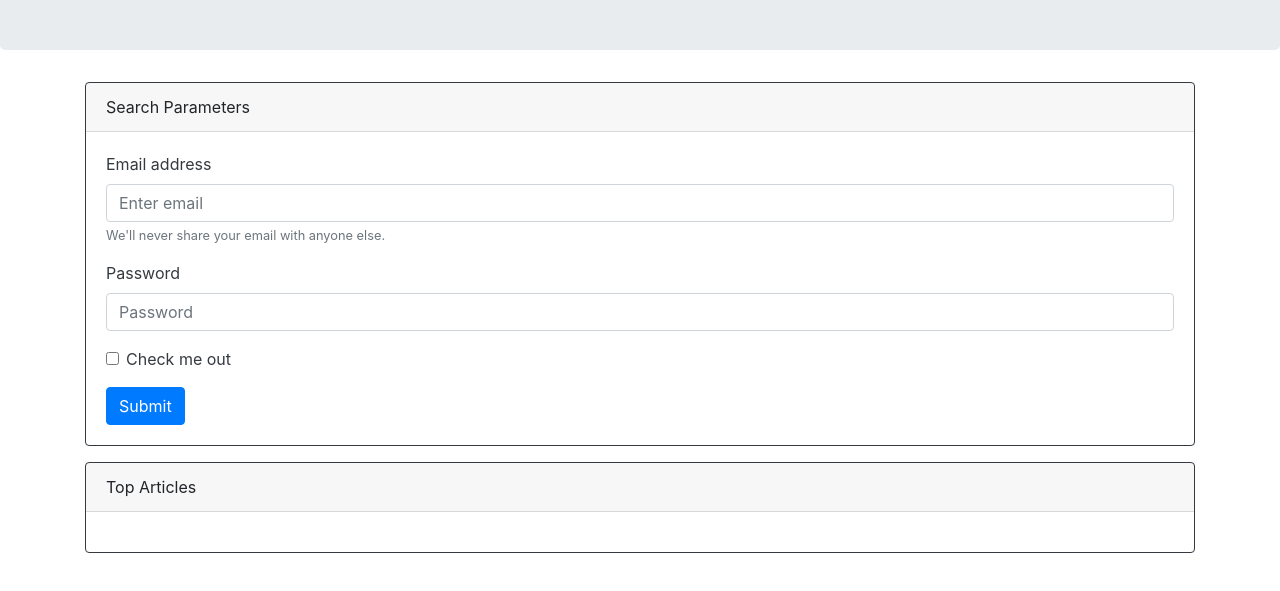
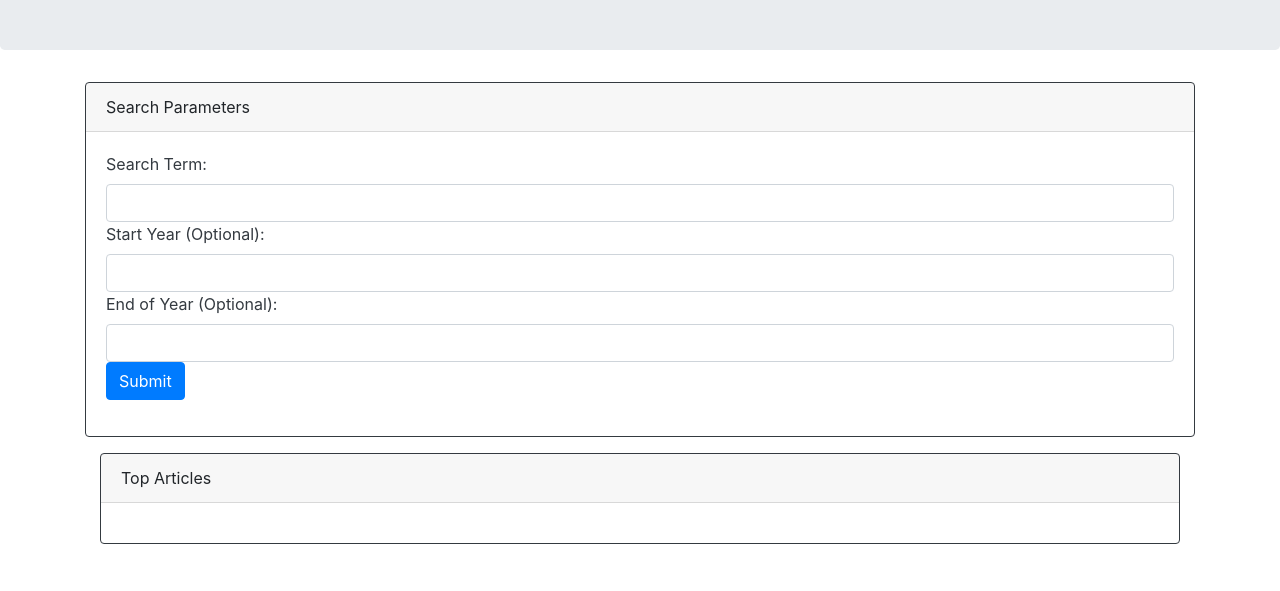
Before and after one commit to zehrl/nyt-search, a plain HTML site: page index.html in a window 1280 px wide. Shown: the part 153-744 px from the top of the page. Drawn offline with nearby package versions, Linux system fonts and the light colour scheme.

Commit message:
Updated form

```diff
--- a/index.html
+++ b/index.html
@@ -38,20 +38,15 @@
                 <!-- Form Body -->
                 <form>
                     <div class="form-group">
-                        <label for="exampleInputEmail1">Email address</label>
-                        <input type="email" class="form-control" id="exampleInputEmail1" aria-describedby="emailHelp"
-                            placeholder="Enter email">
-                        <small id="emailHelp" class="form-text text-muted">We'll never share your email with anyone
-                            else.</small>
-                    </div>
-                    <div class="form-group">
-                        <label for="exampleInputPassword1">Password</label>
-                        <input type="password" class="form-control" id="exampleInputPassword1" placeholder="Password">
-                    </div>
-                    <div class="form-group form-check">
-                        <input type="checkbox" class="form-check-input" id="exampleCheck1">
-                        <label class="form-check-label" for="exampleCheck1">Check me out</label>
-                    </div>
+                        <label for="search-term">Search Term:</label>
+                        <input class="form-control" type="text" id ="search-term">
+
+                        <label for="start-year">Start Year (Optional):</label>
+                        <input class="form-control" type="text" id ="start-year">
+
+                        <label for="end-year">End of Year (Optional): </label>
+                        <input class="form-control" type="text" id ="end-year">
+
                     <button type="submit" class="btn btn-primary">Submit</button>
                 </form>
             </div>
```
